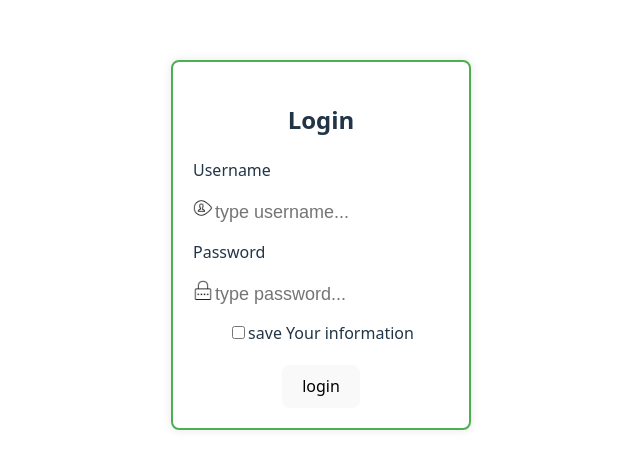
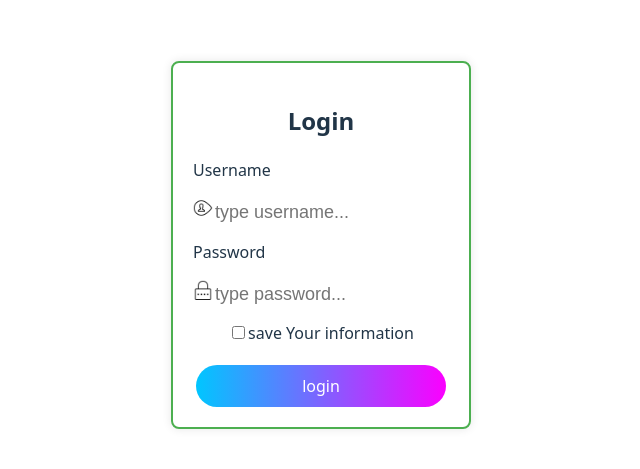
Before and after one commit to AminSBU/react-full-course, a React (Vite) app in the folder 04_login-form/login-form/: page / in a window 1280 px wide. Shown: the part 155-624 px from the top of the page, without its empty margins (319-959 px from the left). Built offline with nearby package versions, Linux system fonts and the light colour scheme.

Commit message:
design login button in css

```diff
--- a/04_login-form/login-form/src/login-form.css
+++ b/04_login-form/login-form/src/login-form.css
@@ -24,7 +24,17 @@
 }
 
 .login-button{
+  color: white;
+  background: linear-gradient(to right, #00c6ff, #fb00ff);
+  color: white;
+  padding: 10px 30px;
+  border: none;
+  border-radius: 25px;
+  font-size: 16px;
+  cursor: pointer;
+  width: 250px;
   margin-top: 20px;
+  transition: background 0.3s ease;
 }
 
 .usernameImg, .passwordImg{
```
